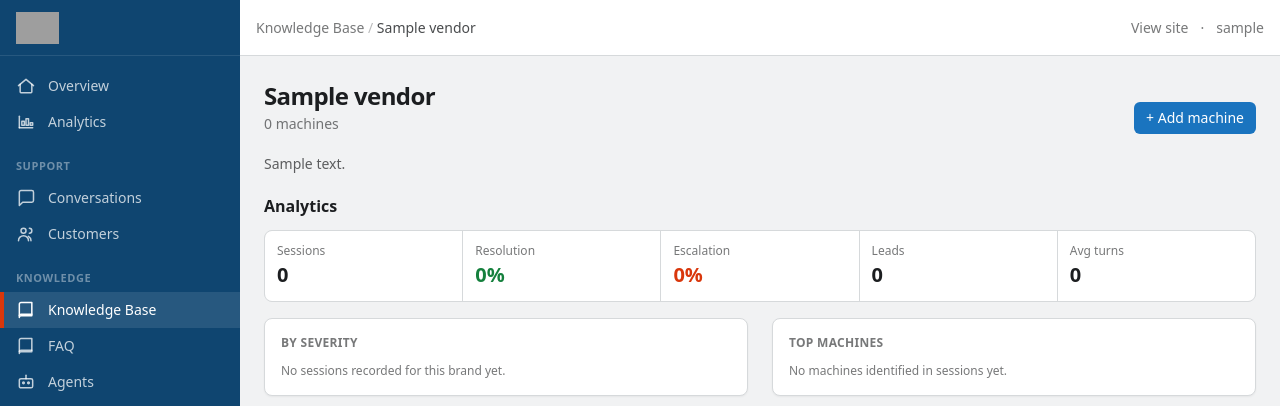
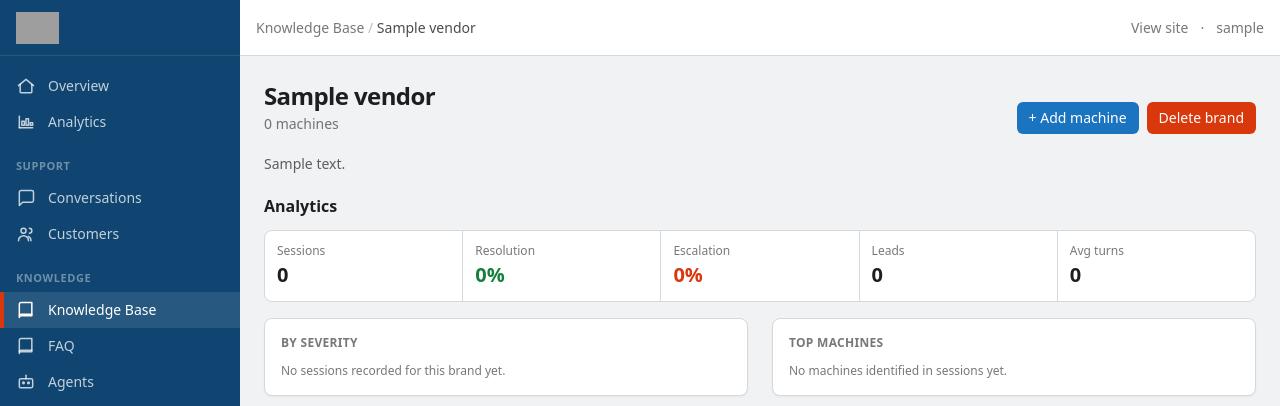
Before and after one commit to offmarketresolutions-web/swedish-bot, a Django app: page /dashboard/kb/vendor/1/ in a window 1280 px wide. Shown: the top 406 px of the page. Run offline with Django 5.2, Linux system fonts and the light colour scheme; a user stored in the database is signed in; tables that the repository leaves empty hold one stand-in row (values such as "Sample post"); data that the repository does not hold is empty; parts of the project's set-up code (start-up, migrations or seed data) failed here and were passed over; some libraries are stand-ins or nearby versions; grey boxes are pictures that could not be loaded.

Commit message:
dashboard: delete brand / delete machine from KB Manager
Co-Authored-By: Claude Opus 4.8 <noreply@anthropic.com>

```diff
--- a/dashboard/urls.py
+++ b/dashboard/urls.py
@@ -25,9 +25,11 @@ urlpatterns = [
     path("kb/category/<int:pk>/", views.category_detail, name="dash-kb-category"),
     path("kb/vendor/new/", views.vendor_new, name="dash-kb-vendor-new"),
     path("kb/vendor/<int:pk>/", views.kb_vendor, name="dash-kb-vendor"),
+    path("kb/vendor/<int:pk>/delete", views.vendor_delete, name="dash-kb-vendor-delete"),
     path("kb/machine/new/", views.machine_new, name="dash-kb-machine-new"),
     # Full machine page (the machine link target — the user asked for a real page).
     path("kb/machine/<int:pk>/", views.kb_machine_page, name="dash-kb-machine-page"),
+    path("kb/machine/<int:pk>/delete", views.machine_delete, name="dash-kb-machine-delete"),
     # Inline PDF preview/serve for an uploaded manual.
     path("kb/document/<int:pk>/pdf", views.serve_document, name="dash-kb-doc"),
     # PDF upload/replace + notes (HTMX; targets #kb-panel on the machine page).
--- a/dashboard/views.py
+++ b/dashboard/views.py
@@ -596,6 +596,32 @@ def kb_note_delete(request, pk: int):
     return resp
 
 
+@staff_member_required
+@require_POST
+def vendor_delete(request, pk: int):
+    """Delete a brand/vendor and everything under it (machines, documents, notes)."""
+    from kb.models import Vendor
+    vendor = get_object_or_404(Vendor, pk=pk)
+    name = vendor.name
+    vendor.delete()
+    resp = redirect("dash-kb")
+    resp["HX-Trigger"] = _toast("info", f"Brand “{name}” deleted.")
+    return resp
+
+
+@staff_member_required
+@require_POST
+def machine_delete(request, pk: int):
+    """Delete a machine (and its documents/notes); return to its brand page."""
+    from kb.models import Machine
+    machine = get_object_or_404(Machine, pk=pk)
+    vendor_pk, name = machine.vendor_id, machine.model_name
+    machine.delete()
+    resp = redirect("dash-kb-vendor", pk=vendor_pk)
+    resp["HX-Trigger"] = _toast("info", f"Machine “{name}” deleted.")
+    return resp
+
+
 from kb.models import CATEGORY_GROUP_CHOICES
 
 # group key -> human label, for the KB landing sections (Heat/Air/Water/Hybrid/Other).
--- a/templates/dashboard/kb_vendor.html
+++ b/templates/dashboard/kb_vendor.html
@@ -16,6 +16,11 @@
   </div>
   <div class="flex items-center gap-2 shrink-0">
     <a href="{% url 'dash-kb-machine-new' %}?vendor={{ vendor.pk }}" class="btn btn-primary">+ {% trans "Add machine" %}</a>
+    <form method="post" action="{% url 'dash-kb-vendor-delete' vendor.pk %}"
+          onsubmit="return confirm('{% blocktrans with v=vendor.name %}Delete “{{ v }}” and ALL its machines, manuals and notes? This cannot be undone.{% endblocktrans %}');">
+      {% csrf_token %}
+      <button class="btn btn-danger" data-testid="vendor-delete">{% trans "Delete brand" %}</button>
+    </form>
   </div>
 </div>
 
```
Also changed, not shown: templates/dashboard/kb_machine_page.html (+7 -0 lines).
